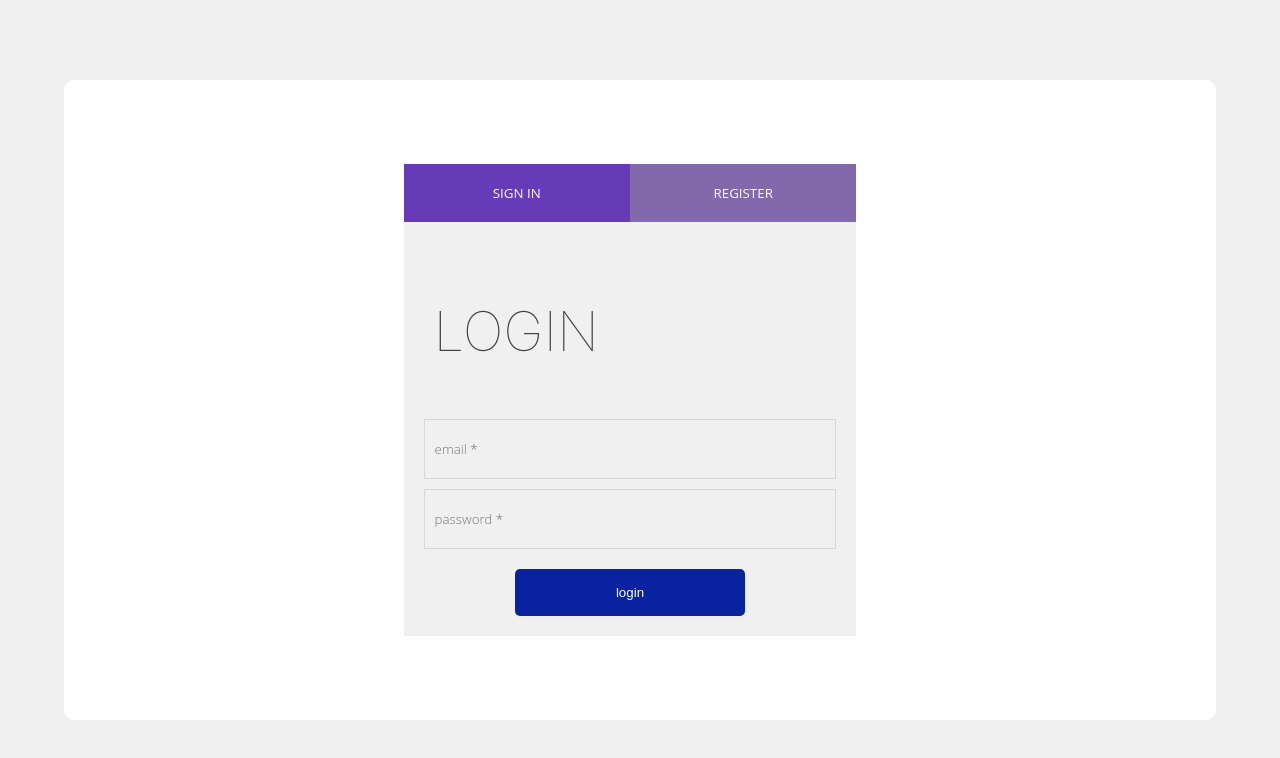
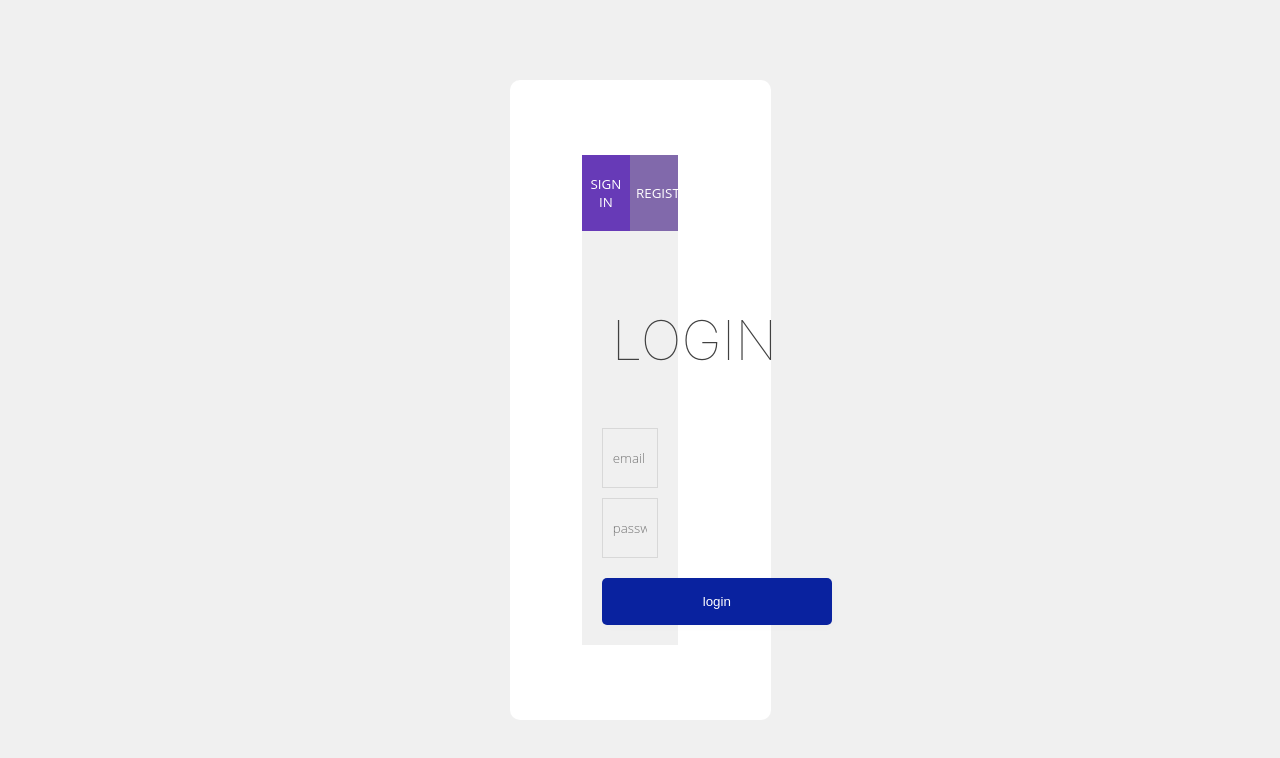
Before and after one commit to mu-aqib/mern-chat-app, a React (Create React App) app in the folder frontend/: page / in a window 1280 px wide. Shown: the top 758 px of the page. Built offline with nearby package versions, Linux system fonts and the light colour scheme.

Commit message:
context api setu

```diff
--- /dev/null
+++ b/frontend/src/Context/chatContext.js
@@ -0,0 +1,12 @@
+import React, { useState, createContext, useContext} from 'react'
+
+const chat = createContext();
+
+const chatContext = ({children}) => {
+    // const [user, setUser] = useState()
+    return  (
+        <chat.Provider > {children} </chat.Provider>
+    )
+}
+
+export default chatContext
--- a/frontend/src/index.js
+++ b/frontend/src/index.js
@@ -2,10 +2,11 @@ import React from 'react';
 import ReactDOM from 'react-dom';
 import './index.css';
 import App from './App';
+import chatContext from './Context/chatContext'
 
 ReactDOM.render(
-  <React.StrictMode>
+  <chatContext>
     <App />
-  </React.StrictMode>,
+  </chatContext>,
   document.getElementById('root')
 );
```
Also changed, not shown: 1 other file (tests, documents, lock files or other folders).
